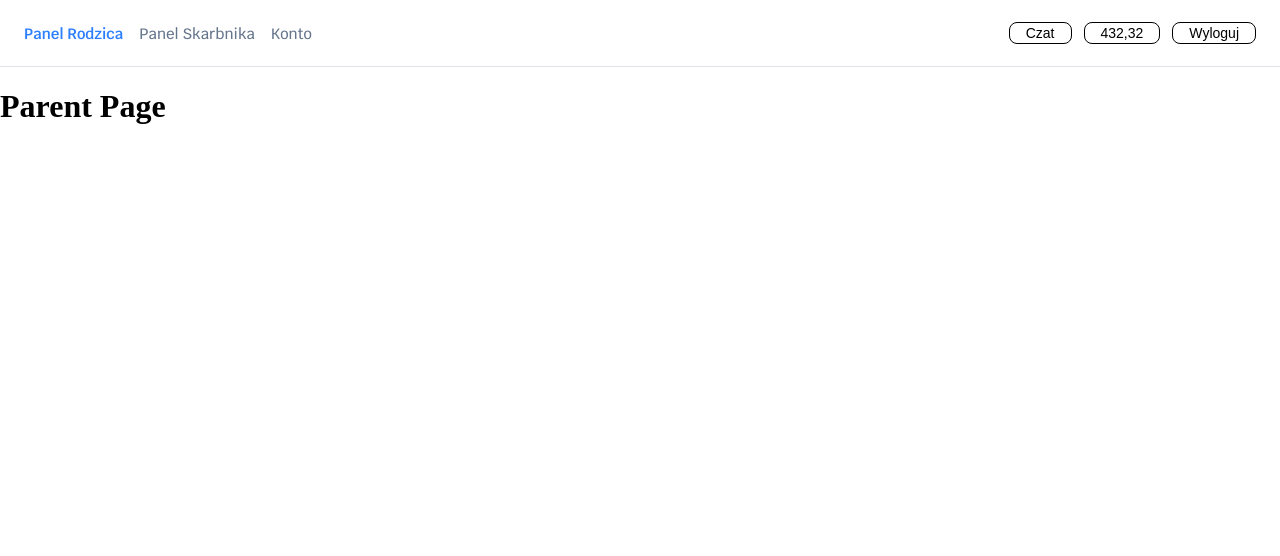
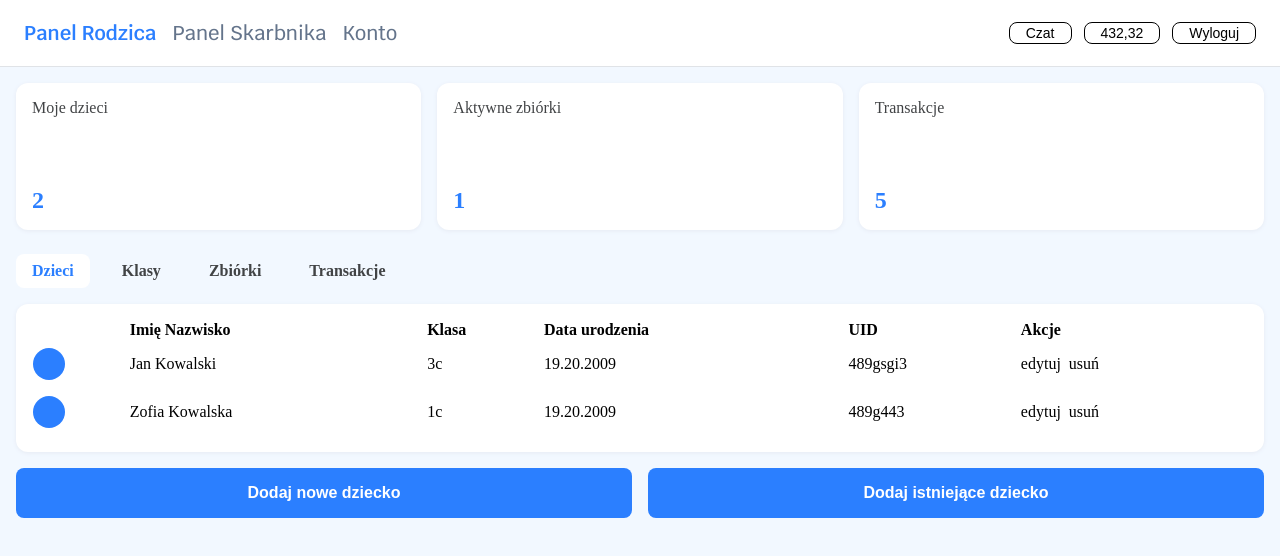
Before and after one commit to MichalColautti/SchoolMoney-frontend, a React (Create React App) app: page /auth in a window 1280 px wide. Both pictures are taken after typing "name@example.com", "Sample123" into the empty fields and a click on the button "Zaloguj się". Shown: the top 556 px of the page. Built offline with nearby package versions, Linux system fonts and the light colour scheme.

Commit message:
Addded children view

```diff
--- /dev/null
+++ b/src/components/ChildrenTable.jsx
@@ -0,0 +1,55 @@
+const ChildrenTable = ({ kids }) => (
+  <div style={styles.container}>
+    <table style={styles.tableConatiner}>
+      <thead>
+        <tr style={{ textAlign: "left" }}>
+          <th></th>
+          <th>Imię Nazwisko</th>
+          <th>Klasa</th>
+          <th>Data urodzenia</th>
+          <th>UID</th>
+          <th>Akcje</th>
+        </tr>
+      </thead>
+      <tbody>
+        {kids.map((child) => (
+          <tr key={child.uid} style={{ height: 48 }}>
+            <td>
+              <div style={styles.avatar} />
+            </td>
+            <td>{child.name}</td>
+            <td>{child.class}</td>
+            <td>{child.dateOfBirth}</td>
+            <td>{child.uid}</td>
+            <td>
+              <span style={{ cursor: "pointer", marginRight: 8 }}>edytuj</span>
+              <span style={{ cursor: "pointer" }}>usuń</span>
+            </td>
+          </tr>
+        ))}
+      </tbody>
+    </table>
+  </div>
+);
+
+const styles = {
+  container: {
+    background: "#fff",
+    borderRadius: "12px",
+    padding: "16px",
+    marginBottom: "16px",
+    boxShadow: "0 1px 4px #e6eaf3",
+  },
+  avatar: {
+    width: 32,
+    height: 32,
+    borderRadius: "50%",
+    background: "#2b7fff"
+  },
+  tableConatiner: {
+    width: "100%",
+    borderCollapse: "collapse"
+  },
+};
+
+export default ChildrenTable;
--- a/src/components/Header.jsx
+++ b/src/components/Header.jsx
@@ -6,7 +6,7 @@ const Header = () => {
 
   return (
     <div style={styles.container}>
-      <div style={styles.navigation}>
+      <nav style={styles.navigation}>
         <NavLink
           to="/parent"
           style={({ isActive }) => (isActive ? styles.activeLink : styles.link)}
@@ -25,7 +25,7 @@ const Header = () => {
         >
           Konto
         </NavLink>
-      </div>
+      </nav>
       <div style={styles.right}>
         <button style={styles.button}>Czat</button>
         <button style={styles.button}>432,32</button>
@@ -58,13 +58,13 @@ const styles = {
     color: "#64748B",
     textDecoration: "none",
     fontWeight: 500,
-    fontSize: "15px",
+    fontSize: "20px",
   },
   activeLink: {
     color: "#2B7FFF",
     textDecoration: "none",
     fontWeight: 600,
-    fontSize: "15px",
+    fontSize: "20px",
   },
   right: {
     display: "flex",
--- /dev/null
+++ b/src/components/Panel.jsx
@@ -0,0 +1,32 @@
+const PanelTile = ({ title, value }) => {
+  return (
+    <div style={styles.container}>
+      <div style={styles.title}>{title}</div>
+      <div style={styles.value}>{value}</div>
+    </div>
+  );
+};
+
+const styles = {
+  container: {
+    background: "#fff",
+    borderRadius: "12px",
+    padding: "16px",
+    flex: 1,
+    minWidth: 220,
+    boxShadow: "0 1px 4px #e6eaf3",
+  },
+  title: {
+    fontSize: 16,
+    color: "#414345",
+    marginBottom: 12,
+  },
+  value: {
+    marginTop: 70,
+    fontSize: 24,
+    fontWeight: "bold",
+    color: "#2B7FFF",
+  },
+};
+
+export default PanelTile;
--- a/src/pages/Parent.jsx
+++ b/src/pages/Parent.jsx
@@ -1,14 +1,106 @@
 import Header from "../components/Header";
+import Panel from "../components/Panel";
+import ChildrenTable from "../components/ChildrenTable";
+
+const kidsData = [
+  {
+    name: "Jan Kowalski",
+    class: "3c",
+    dateOfBirth: "19.20.2009",
+    uid: "489gsgi3",
+  },
+  {
+    name: "Zofia Kowalska",
+    class: "1c",
+    dateOfBirth: "19.20.2009",
+    uid: "489g443",
+  },
+];
 
 const Parent = () => {
   return (
     <>
       <Header balance={432.32} />
-      <div>
-        <h1>Parent Page</h1>
+      <div style={styles.container}>
+
+        {/* Stats */}
+        <div style={{ display: "flex", gap: "16px", marginBottom: "24px" }}>
+          <Panel title="Moje dzieci" value="2" />
+          <Panel title="Aktywne zbiórki" value="1" />
+          <Panel title="Transakcje" value="5" />
+        </div>
+
+        {/* Nav */}
+        <nav
+          style={styles.nav}
+        >
+          <span style={styles.navTabActive}>Dzieci</span>
+          <span style={styles.navTab}>Klasy</span>
+          <span style={styles.navTab}>Zbiórki</span>
+          <span style={styles.navTab}>Transakcje</span>
+        </nav>
+
+        {/* Kids table */}
+        <ChildrenTable kids={kidsData} />
+
+        {/* Action buttons */}
+        <div style={styles.actionButtons}>
+          <button style={styles.button}>Dodaj nowe dziecko</button>
+          <button style={styles.button}>Dodaj istniejące dziecko</button>
+        </div>
       </div>
     </>
   );
 };
 
+const styles = {
+  container: {
+    background: "#F2F8FF",
+    minHeight: "100vh",
+    padding: "16px",
+  },
+  tableContainer: {
+    background: "#fff",
+    borderRadius: "12px",
+    padding: "16px",
+    marginBottom: "16px",
+    boxShadow: "0 1px 4px #e6eaf3",
+  },
+  actionButtons: {
+    display: "flex",
+    gap: "16px",
+  },
+  nav: {
+    display: "flex",
+    gap: "16px",
+    marginBottom: "16px",
+    fontWeight: "bold",
+  },
+  navTab: {
+    padding: "8px 16px",
+    borderRadius: 8,
+    background: "transparent",
+    color: "#414345",
+    cursor: "pointer",
+  },
+  navTabActive: {
+    padding: "8px 16px",
+    borderRadius: 8,
+    background: "#fff",
+    color: "#2B7FFF",
+    cursor: "pointer",
+  },
+  button: {
+    flex: 1,
+    background: "#2B7FFF",
+    color: "#fff",
+    fontWeight: "bold",
+    border: "none",
+    padding: "16px 0",
+    borderRadius: 8,
+    fontSize: 16,
+    cursor: "pointer",
+  },
+};
+
 export default Parent;
```
